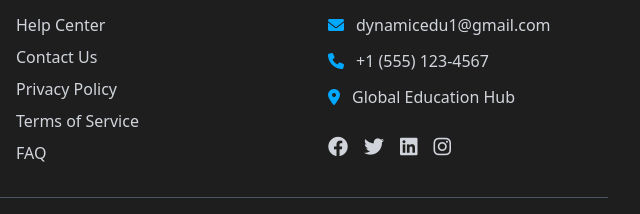
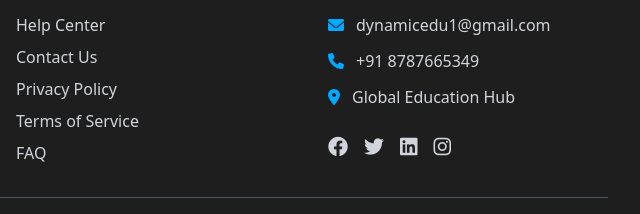
Before and after one commit to xhimmliuvo/Dynamic-EDU-Registrstion, a website: page index.html in a window 1280 px wide. Shown: the part 944-1158 px from the top of the page, 640-1280 px from the left. Drawn offline with nearby package versions, Linux system fonts and the light colour scheme.

Commit message:
Update index.html

```diff
--- a/index.html
+++ b/index.html
@@ -223,7 +223,7 @@
                         </div>
                         <div class="flex items-center space-x-3">
                             <i class="fas fa-phone text-dynamic-blue"></i>
-                            <span class="text-gray-300">+1 (555) 123-4567</span>
+                            <span class="text-gray-300">+91 8787665349</span>
                         </div>
                         <div class="flex items-center space-x-3">
                             <i class="fas fa-map-marker-alt text-dynamic-blue"></i>
```
